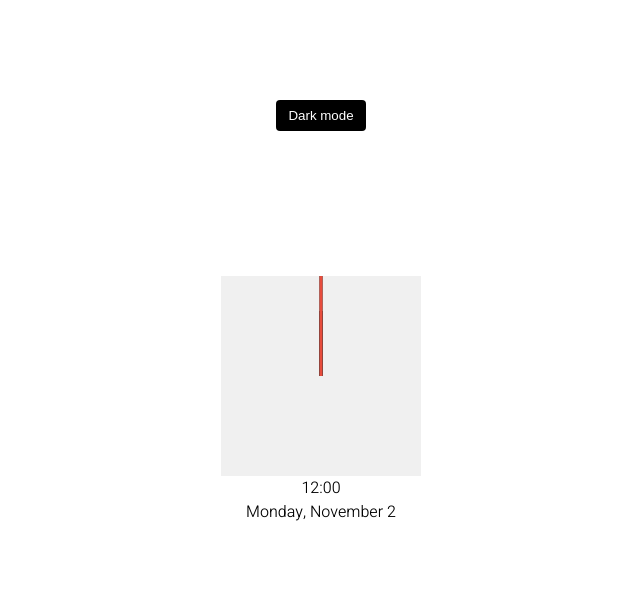
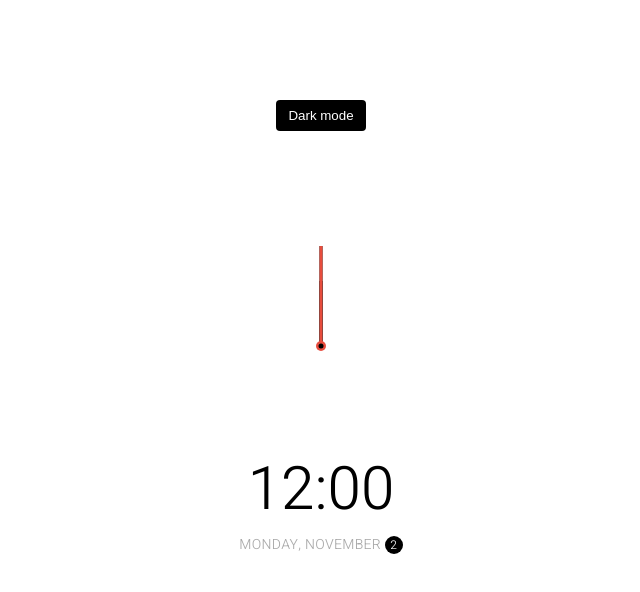
Before and after one commit to ndrsov/Theme-Clock, a plain HTML site: page index.html in a window 1280 px wide. Shown: the whole page, without its empty margins (319-959 px from the left). Drawn offline with Linux system fonts and the light colour scheme.

Commit message:
Add style to time display

```diff
--- a/index.html
+++ b/index.html
@@ -17,7 +17,7 @@
         <div class="center-point"></div>
       </div>
       <div class="time">12:00</div>
-      <div class="date">Monday, November <span class="cirlce">2</span></div>
+      <div class="date">Monday, November <span class="circle">2</span></div>
     </div>
 
     <script src="app.js"></script>
--- a/style.css
+++ b/style.css
@@ -56,7 +56,6 @@ body {
   position: relative;
   width: 200px;
   height: 200px;
-  background-color: #f0f0f0;
 }
 
 .needle {
@@ -81,3 +80,48 @@ body {
   height: 100px;
   background-color: #e74c3c;
 }
+
+.center-point {
+  background-color: #e74c3e;
+  width: 10px;
+  height: 10px;
+  position: absolute;
+  top: 50%;
+  left: 50%;
+  transform: translate(-50%, -50%);
+  border-radius: 50%;
+}
+.center-point::after {
+  content: "";
+  background-color: var(--primary-color);
+  width: 5px;
+  height: 5px;
+  position: absolute;
+  top: 50%;
+  left: 50%;
+  transform: translate(-50%, -50%);
+  border-radius: 50%;
+}
+
+.time {
+  font-size: 60px;
+}
+.date {
+  color: #aaa;
+  font-size: 14px;
+  letter-spacing: 0.3px;
+  text-transform: uppercase;
+}
+.date .circle {
+  background-color: var(--primary-color);
+  color: var(--secondary-color);
+  border-radius: 50%;
+  height: 18px;
+  width: 18px;
+  display: inline-flex;
+  align-items: center;
+  justify-content: center;
+  line-height: 18px;
+  transition: 0.5s ease-in;
+  font-size: 12px;
+}
```
